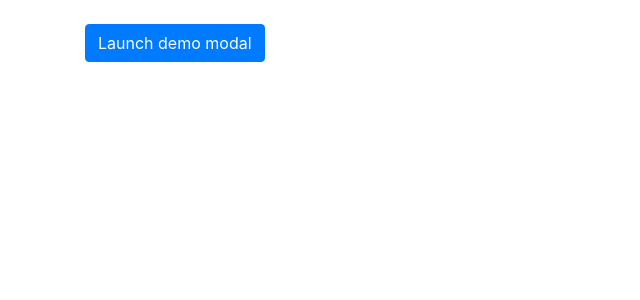
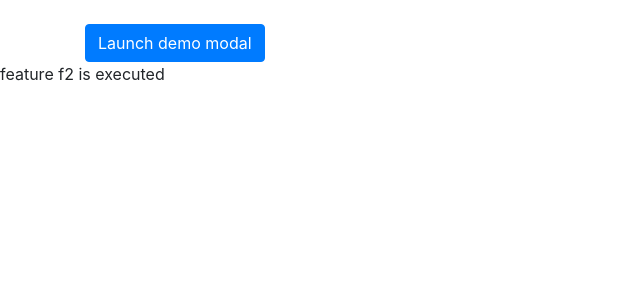
Before and after one commit to nageswar888/angular-fruits, an Angular app in the folder fruits/: page / in a window 1280 px wide. Shown: the top 300 px of the page, without its empty margins (0-640 px from the left). Built offline with nearby package versions, Linux system fonts and the light colour scheme.

Commit message:
commiting

```diff
--- a/fruits/src/app/app.component.html
+++ b/fruits/src/app/app.component.html
@@ -38,3 +38,4 @@
 <div *ngIf="nag">
   my modal executed
 </div>
+feature f2 is executed
```
